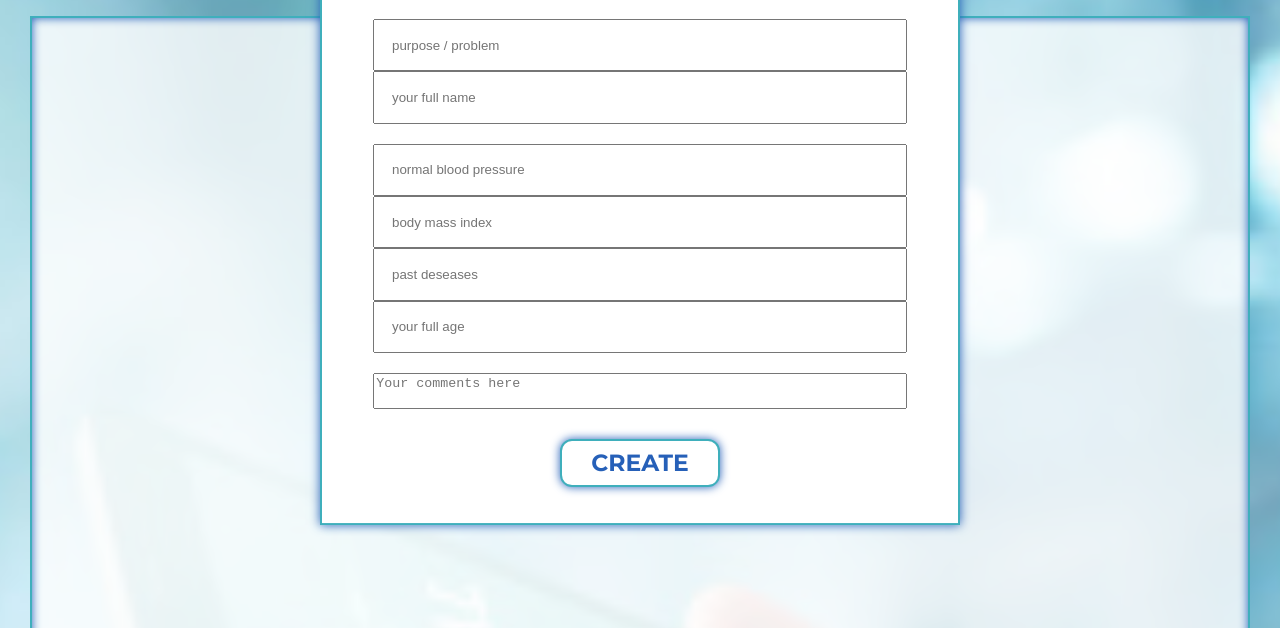
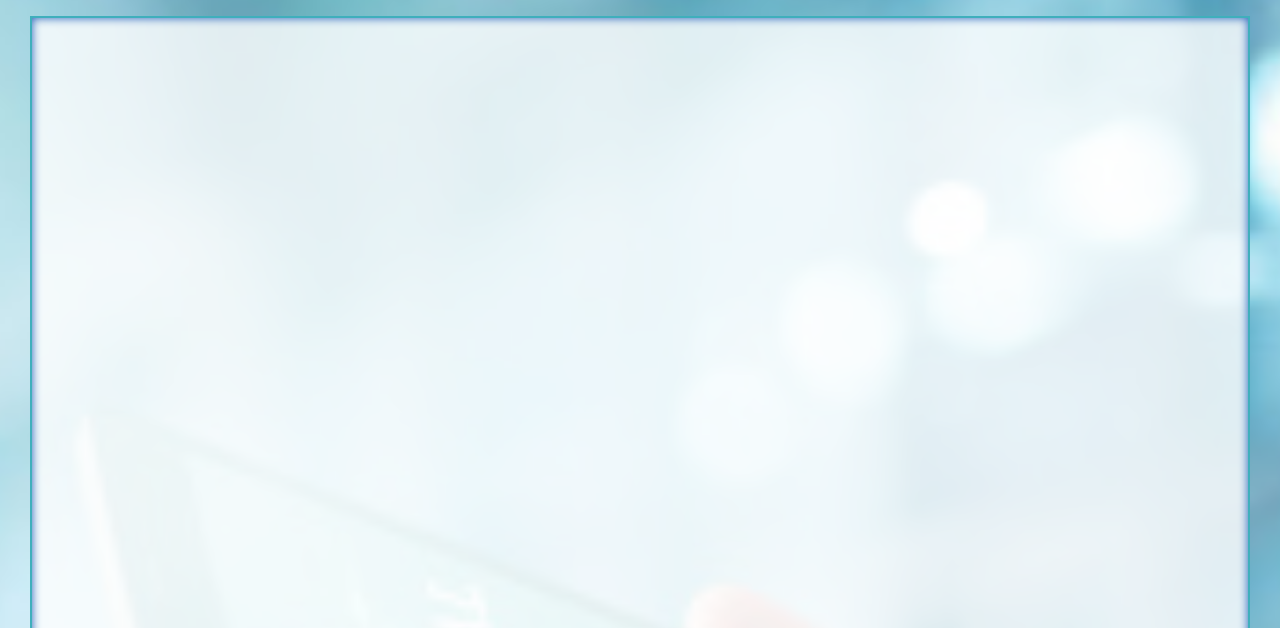
Before and after one commit to JuliaAgama/STEP-03_OOP, a website: page index.html in a window 1280 px wide. Shown: the part 172-800 px from the top of the page. Drawn offline with Linux system fonts and the light colour scheme; a web font is replaced by a local one.

Commit message:
Initial structure, html, css

```diff
--- a/index.html
+++ b/index.html
@@ -35,7 +35,8 @@
         <div class="modal-wrapper" id="modal-wrapper">
 
             <!-- EXAMPLE OF MODAL CARD: -->
-            <div class="modal-card" id="modal-card">
+            <!--
+                <div class="modal-card" id="modal-card">
                 <div class="close-btn" id="close-btn"><i class="fas fa-window-close"></i></div>
                 <form action="select.php" method="post" class="modal-form" id="modal-form">
                     <select name="select-doctor" id="select-doctor" class="select-doctor" autofocus required>
@@ -49,33 +50,43 @@
                         <input type="text" class="input-field" id="input-field" required placeholder="purpose / problem">
                         <input type="text" class="input-field" id="input-field" required placeholder="your full name">
                     </div>
+            -->
 
                     <!-- CARDIOLOGIST: -->
-                    <div class="input-box input-box__special" id="input-box__special">
+                <!--
+                        <div class="input-box input-box__special" id="input-box__special">
                         <input type="text" class="input-field" id="input-field" required placeholder="normal blood pressure">
                         <input type="text" class="input-field" id="input-field" required placeholder="body mass index">
                         <input type="text" class="input-field" id="input-field" required placeholder="past deseases">
                         <input type="text" class="input-field" id="input-field" required placeholder="your full age">
                     </div>
+                -->
 
                     <!-- DENTIST: -->
+                <!--
                     <div class="input-box input-box__special hidden" id="input-box__special">
                         <input type="text" class="input-field" id="input-field" required placeholder="Last visit date">
                     </div>
+                -->
 
                     <!-- THERAPIST: -->
-                    <div class="input-box input-box__special hidden" id="input-box-special">
+                <!--
+                        <div class="input-box input-box__special hidden" id="input-box-special">
                         <input type="text" class="input-field" id="input-field" required placeholder="Last visit date">
                         <input type="text" class="input-field" id="input-field" required placeholder="your full age">
                     </div>
+                -->
 
-                    <textarea name="comment-field" class="comment-field" id="comment-field" maxlength ="400" wrap="hard" placeholder="Your comments here"></textarea>
+        <!--
+                        <textarea name="comment-field" class="comment-field" id="comment-field" maxlength ="400" wrap="hard" placeholder="Your comments here"></textarea>
                     <style>textarea { resize: none;}</style>
 
                     <input type="submit" class="submit-btn" id="submit-btn" value="CREATE">
 
                 </form>
             </div>
+        -->
+
         </div>
 
     </main>
```
